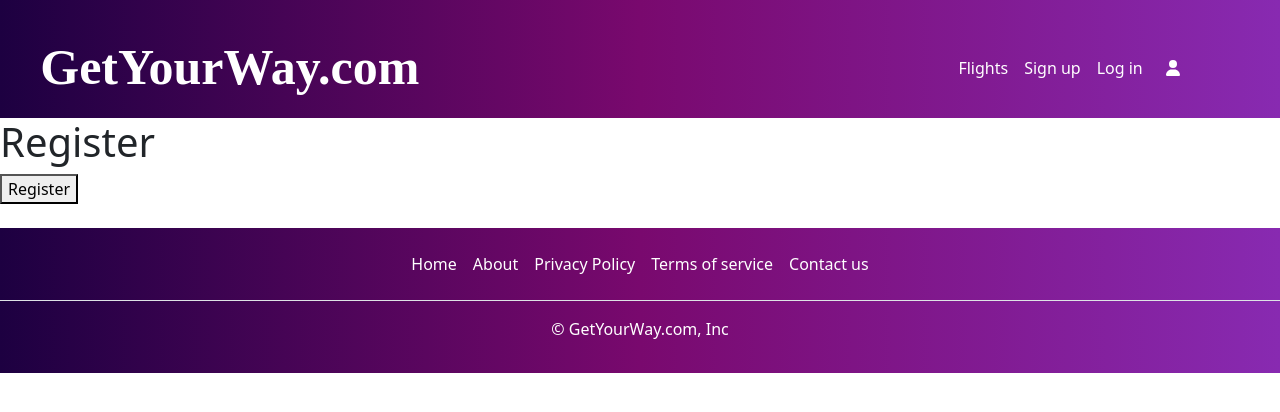
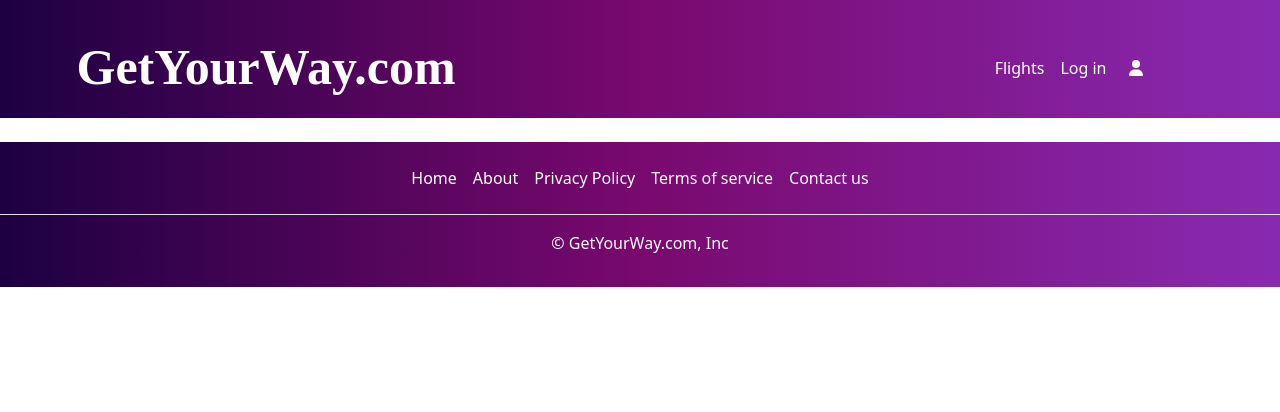
Before and after one commit to eclonghurst/SkyTwoFlyFront, a React (Create React App) app: page /SignUp in a window 1280 px wide. Shown: the top 412 px of the page. Built offline with nearby package versions, Linux system fonts and the light colour scheme.

Commit message:
added sign up field as a modal

```diff
--- a/src/App.js
+++ b/src/App.js
@@ -1,5 +1,5 @@
 import logo from './logo.svg';
-import React from 'react';
+import React, { useState } from 'react';
 import './App.css';
 import Carousel from './Components/Carousel';
 import NavBar from './Components/NavBar';
@@ -9,28 +9,30 @@ import Footer from './Components/Footer';
 import Home from './Pages/Home';
 import Flights from './Pages/Flights';
 import SignIn from './Pages/SignIn';
-import SignUp from './Pages/SignUp';
+
 import Flight from './Components/Flight';
 import FlightsPage from './Components/FlightsPage';
+import RegistrationForm from './Components/RegistrationForm';
 
 import { BrowserRouter as Router, Routes, Route }
     from 'react-router-dom';
 
 function App() {
+  const[isVisible,setIsVisible] = useState(false)
   return (
     <Router>
-    <NavBar/>
+    <NavBar onFaviconClick={()=> setIsVisible(true)}/>
+
     <Routes>
         <Route path="/" element={<Home />} />
         <Route path="/Flights" element={<FlightsPage />} />
         <Route path="/SignIn" element={<SignIn />} />
-        <Route path="/SignUp" element={<SignUp />} />
         <Route path="/flight" element={<Flight/>}/>
       </Routes>
 
     <Footer/>
 
-
+  <RegistrationForm isVisible={isVisible} setIsVisible={setIsVisible}/>
     </Router>
   );
 }
--- a/src/Components/NavBar.jsx
+++ b/src/Components/NavBar.jsx
@@ -4,7 +4,7 @@ import { FontAwesomeIcon } from '@fortawesome/react-fontawesome';
 import { faUser } from '@fortawesome/free-solid-svg-icons';
 import { Link } from "react-router-dom";
 
-const NavBar = () => {
+const NavBar = ({onFaviconClick}) => {
     return (
         <nav className="navbar navbar-expand-lg">
             <div id="navbar-container">
@@ -20,13 +20,11 @@ const NavBar = () => {
                         <Link className="nav-link" to="/Flights">Flights</Link>
                     </li>
                     <li className="nav-item">
-                        <Link className="nav-link" to="signUp">Sign up</Link>
-                    </li>
-                    <li className="nav-item">
                         <Link className="nav-link" to="SignIn">Log in</Link>
                     </li>
                 </ul>
-                <FontAwesomeIcon className="accountIcon" icon={faUser} style={{color: "#ffffff"}} /> {}
+                <FontAwesomeIcon className="accountIcon" icon={faUser} style={{color: "#ffffff"}}
+                onClick = {onFaviconClick}/>
             </div>
         </div>
 
--- a/src/Components/RegistrationForm.jsx
+++ b/src/Components/RegistrationForm.jsx
@@ -1,8 +1,8 @@
 import React, { useState } from 'react';
 import '../CssFiles/RegistrationFormCSS.css';
 
-function RegistrationForm() {
-  const [isVisible, setIsVisible] = useState(false);
+function RegistrationForm({isVisible,setIsVisible}) {
+  // const [isVisible, setIsVisible] = useState(false);
   const [firstName, setFirstName] = useState("");
   const [lastName, setLastName] = useState("");
   const [email, setEmail] = useState("");
@@ -15,11 +15,11 @@ function RegistrationForm() {
     console.log(`Email: ${email}`);
     console.log(`Password: ${password}`);
   };
+  if(!isVisible) return null;
 
   return (
     <div>
-    <button onClick={() => setIsVisible(true)}>Register</button>
-    {isVisible && (
+
       <div className='backdrop' onClick={() => setIsVisible(false)}>
 
           <div className="form-container" style={{ marginTop: '0px' }}
@@ -47,7 +47,7 @@ function RegistrationForm() {
             </div>
           </div>
 
-      )}
+
     </div>
   );
 }
--- a/src/Pages/SignUp.jsx
+++ /dev/null
@@ -1,16 +0,0 @@
-import React from "react";
-import Form from '../Components/RegistrationForm'
-import RegistrationForm from "../Components/RegistrationForm";
-import '../CssFiles/RegistrationFormCSS.css'
-
-function SignUp(){
-
-    return(
-    <>
-        <h1 className="registerTitle">Register</h1>
-        <RegistrationForm/>
-    </>
-    )
-}
-
-export default SignUp;
```
